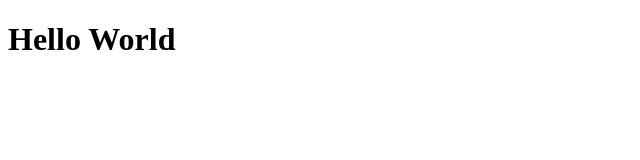
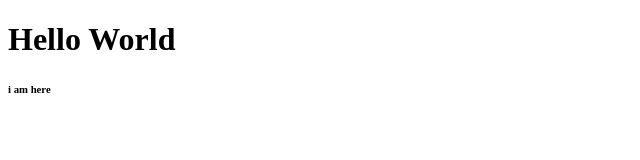
Before and after one commit to Mashihurr/my-second-repo, a plain HTML site: page index.html in a window 1280 px wide. Shown: the full height of the page, 0-640 px from the left. Drawn offline with Linux system fonts and the light colour scheme.

Commit message:
added deader

```diff
--- a/index.html
+++ b/index.html
@@ -8,5 +8,6 @@
 </head>
 <body>
     <h1>Hello World</h1>
+    <h6>i am here</h6>
 </body>
 </html>
```
